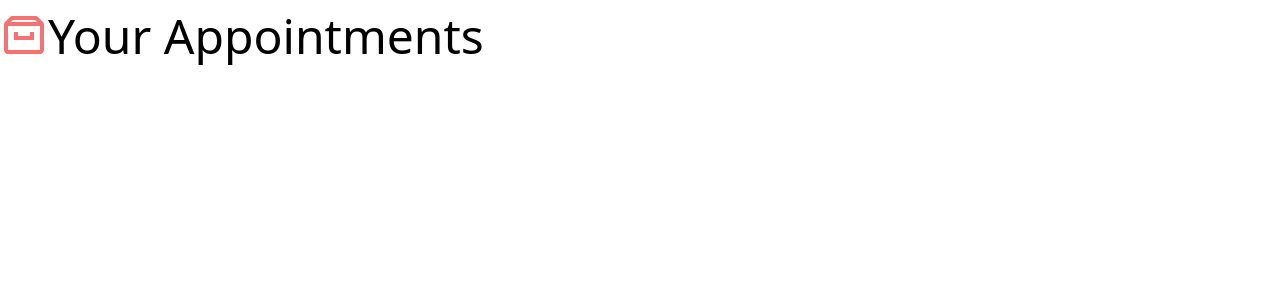
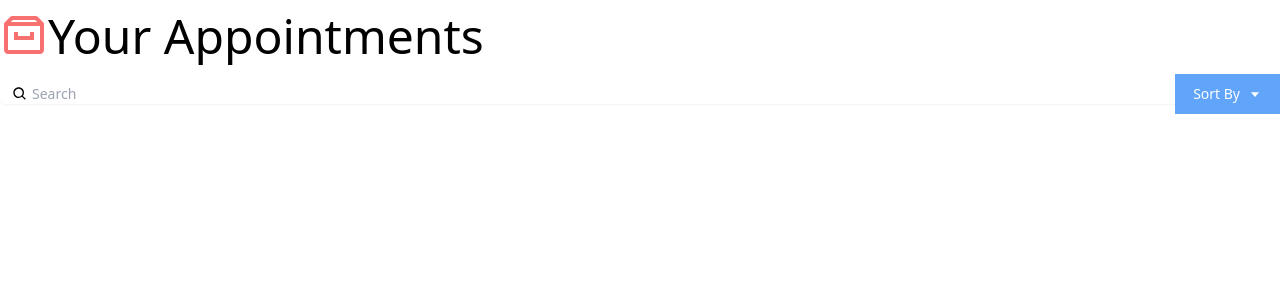
Before and after one commit to samndambuki/reactinterface, a JavaScript app: page / in a window 1280 px wide. Shown: the top 300 px of the page. Built offline with nearby package versions, Linux system fonts and the light colour scheme; the HTML template or start-up script is replaced by a standard one.

Commit message:
first component errors

```diff
--- a/src/App.js
+++ b/src/App.js
@@ -1,4 +1,5 @@
 import {BiArchive} from "react-icons/bi"
+import Search from "./components/Search";
 
 
 function App() {
@@ -6,6 +7,7 @@ function App() {
     <div className="App container mx-auto mt-3 font-thin">
       <h1 className="text-5xl">
         <BiArchive className="inline-block text-red-400 align-top"/>Your Appointments</h1>
+        <Search/>
     </div>
   );
 }
--- a/src/components/Search.js
+++ b/src/components/Search.js
@@ -2,6 +2,8 @@
 // {
 
 // }
+
+import { BiSearch, BiCaretDown } from "react-icons/bi"
 
 const Search = () => {
     return(
@@ -25,3 +27,5 @@ const Search = () => {
     </div>
     )
 }
+
+export default Search
```
